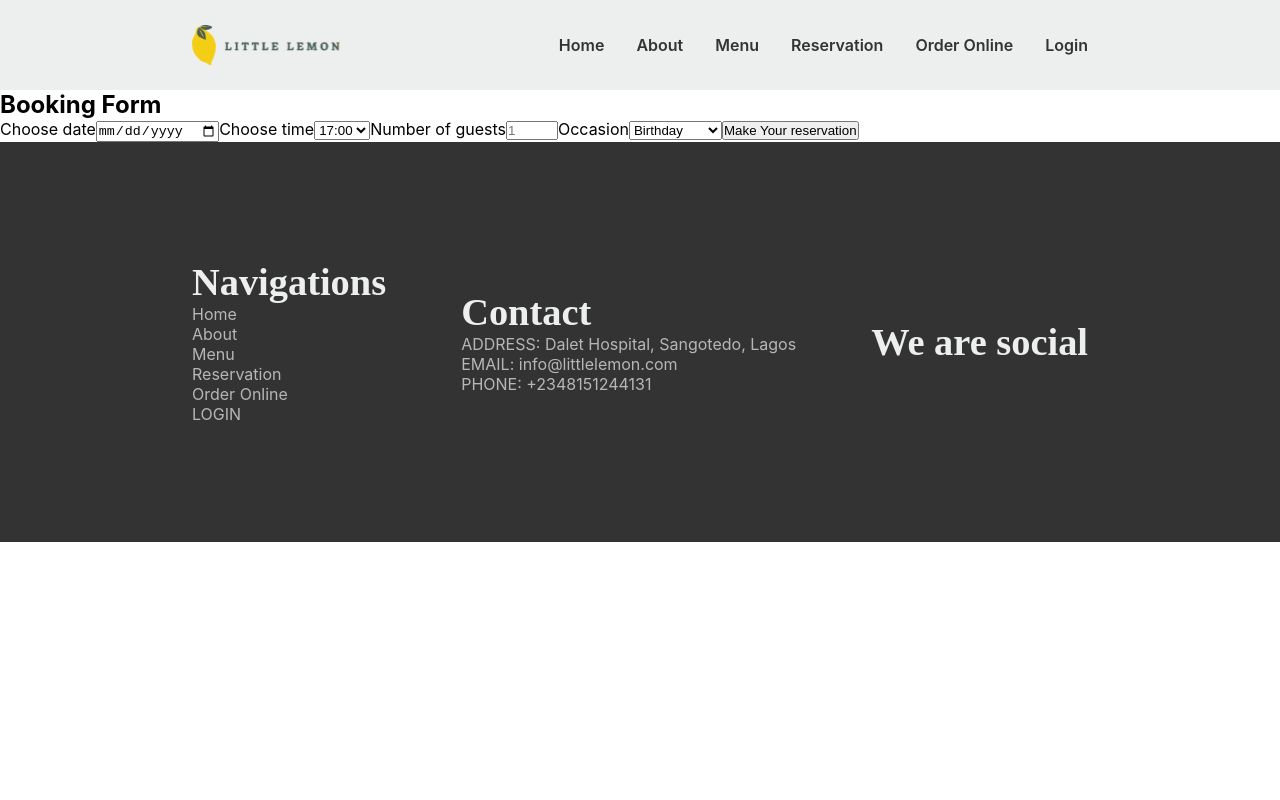
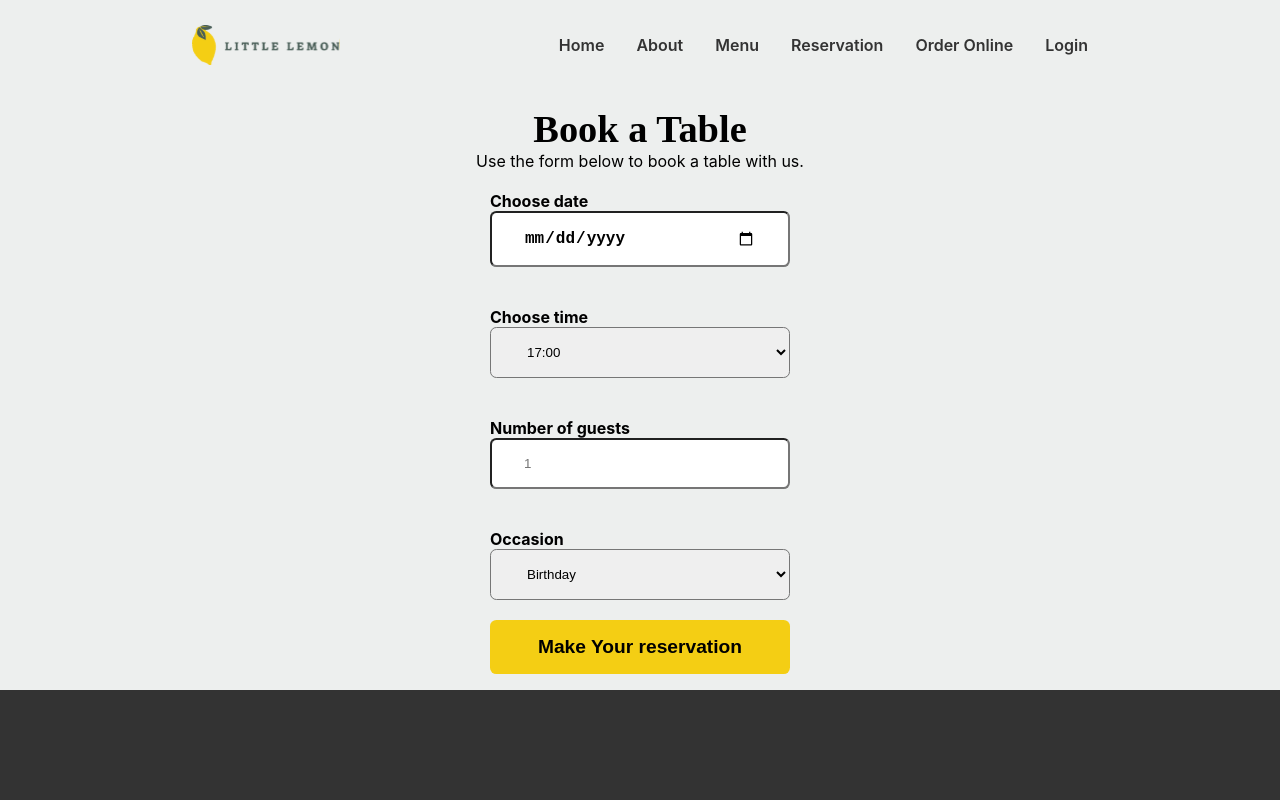
Before and after one commit to Dapo-Obembe/meta-project, a React (Create React App) app: page /bookingpage in a window 1280 px wide. Shown: the top 800 px of the page. Built offline with nearby package versions, Linux system fonts and the light colour scheme; a web font is replaced by a local one.

Commit message:
Styling the Booking Page

```diff
--- /dev/null
+++ b/src/assets/css/booking-page.css
@@ -0,0 +1,67 @@
+.form {
+  background-color: var(--secondary-clr-3);
+  min-height: 600px;
+  display: flex;
+  justify-content: center;
+  padding: 1rem 0;
+}
+
+.form__container {
+  width: 70%;
+  margin: 0 auto;
+  display: flex;
+  flex-direction: column;
+  justify-content: center;
+  align-items: center;
+}
+
+.form__container h1 {
+  text-align: center;
+  font-size: clamp(2rem, 3vw, 3rem);
+  font-weight: 800;
+  font-family: var(--display-title);
+}
+
+.form__container p {
+  text-align: center;
+}
+
+@media (width <= 768px) {
+  .form__container {
+    width: 90%;
+    margin: 0 auto;
+  }
+}
+
+form {
+  min-width: 300px;
+}
+
+form label {
+  margin-bottom: -20px;
+  margin-top: 20px;
+  font-size: 1rem;
+  font-weight: 700;
+}
+
+form input {
+  padding: 1rem 2rem;
+  border-radius: 0.4rem;
+}
+
+form select {
+  padding: 1rem 2rem;
+  border-radius: 0.4rem;
+}
+
+form input[value] {
+  font-size: 1rem;
+  font-weight: 700;
+}
+
+#submitBtn {
+  border: none;
+  background-color: var(--primary-clr-yellow);
+  font-size: clamp(1rem, 3vw, 1.2rem);
+  font-weight: 800;
+}
--- a/src/components/BookingForm.js
+++ b/src/components/BookingForm.js
@@ -1,16 +1,30 @@
-import React from "react";
+import React, { useState } from "react";
+import "../assets/css/booking-page.css";
 
 function BookingForm() {
+  const [date, setDate] = useState("");
+  const [time, setTime] = useState("");
+
+  function pickDate(e) {
+    e.preventDefault();
+    setDate(e.target.value);
+    console.log("picked date");
+  }
   return (
     <>
       <section className="form">
         <div className="form__container">
-          <h1>Booking Form</h1>
-          <form>
-            <label for="res-date">Choose date</label>
-            <input type="date" id="res-date" />
-            <label for="res-time">Choose time</label>
-            <select id="res-time ">
+          <h1>Book a Table</h1>
+          <p>Use the form below to book a table with us.</p>
+          <form style={{ display: "grid", maxWidth: "200px", gap: "20px" }}>
+            <label htmlFor="res-date">Choose date</label>
+            <input type="date" id="res-date" value={date} onChange={pickDate} />
+            <label htmlFor="res-time">Choose time</label>
+            <select
+              id="res-time "
+              value={time}
+              onChange={(e) => setTime(e.target.value)}
+            >
               <option>17:00</option>
               <option>18:00</option>
               <option>19:00</option>
@@ -18,14 +32,18 @@ function BookingForm() {
               <option>21:00</option>
               <option>22:00</option>
             </select>
-            <label for="guests">Number of guests</label>
+            <label htmlFor="guests">Number of guests</label>
             <input type="number" placeholder="1" min="1" max="10" id="guests" />
-            <label for="occasion">Occasion</label>
+            <label htmlFor="occasion">Occasion</label>
             <select id="occasion">
               <option>Birthday</option>
               <option>Anniversary</option>
             </select>
-            <input type="submit" value="Make Your reservation"></input>
+            <input
+              type="submit"
+              id="submitBtn"
+              value="Make Your reservation"
+            ></input>
           </form>
         </div>
       </section>
--- a/src/components/BookingPage.js
+++ b/src/components/BookingPage.js
@@ -4,7 +4,7 @@ import BookingForm from "./BookingForm";
 function BookingPage() {
   return (
     <>
-      <BookingForm />
+      <BookingForm className="bookingPage" />
     </>
   );
 }
```
